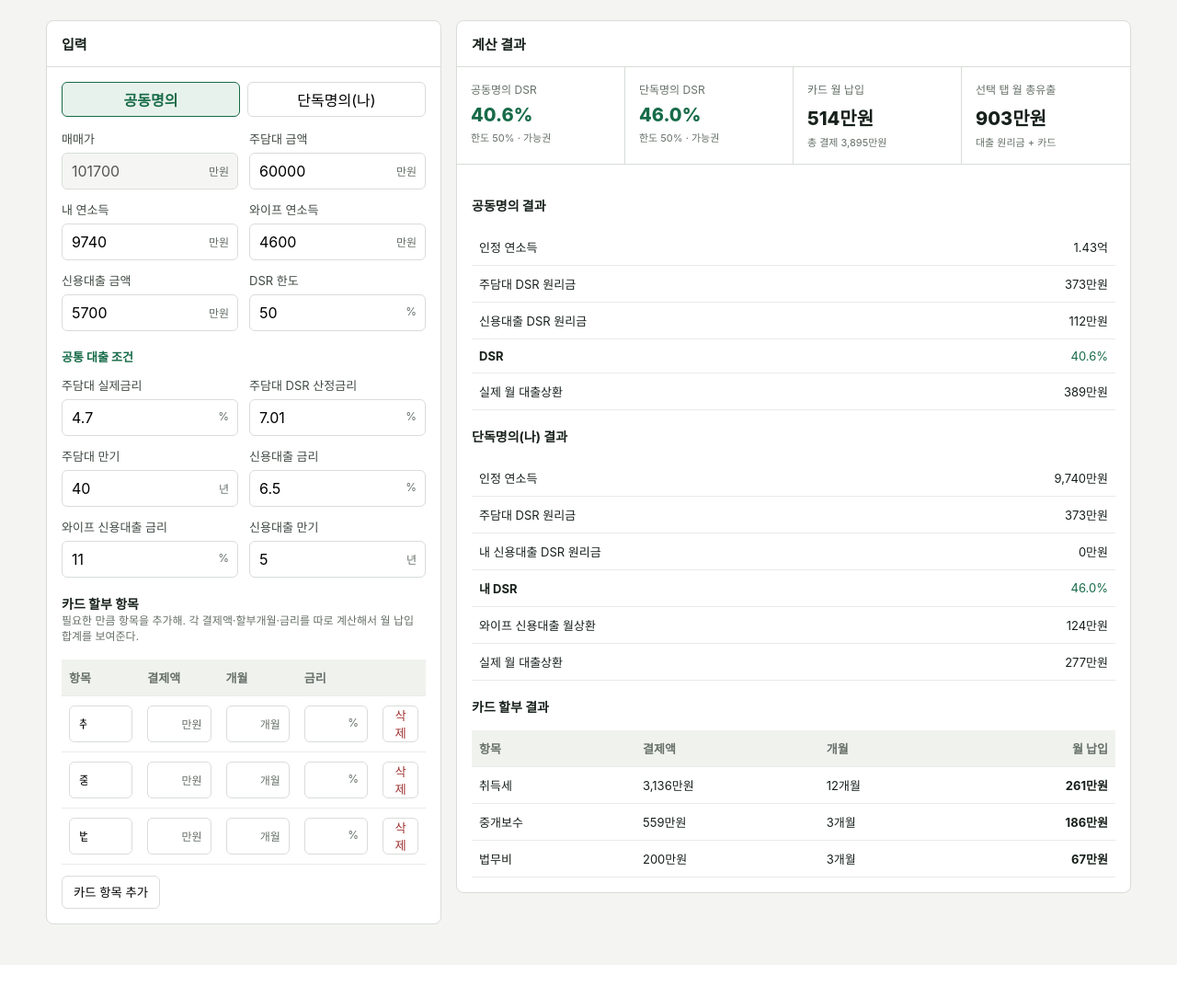
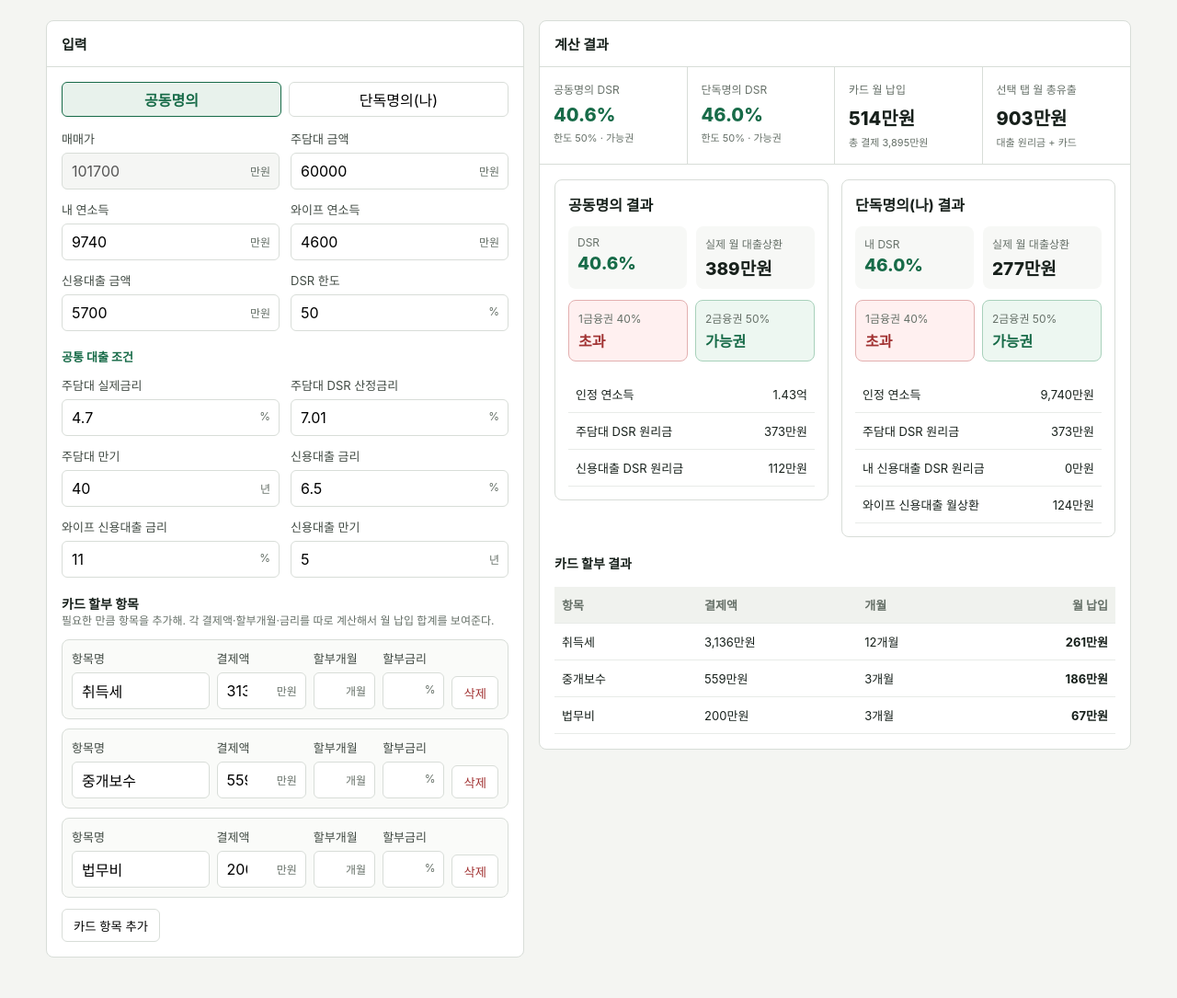
Before and after one commit to WantAirpod/house-ai, a Python web app: template src/home_decision_ai/templates/financing_calculator.html in a window 1280 px wide. Shown: the part 69-1154 px from the top of the page at 92% size. Before the commit the page ends 1118 px from the top, so only its background shows below. Run offline with Jinja, Linux system fonts and the light colour scheme; the template is opened without the code that fills it, so the values that code supplies are empty.

Commit message:
Improve DSR result layout and card inputs

```diff
--- a/src/home_decision_ai/templates/financing_calculator.html
+++ b/src/home_decision_ai/templates/financing_calculator.html
@@ -19,7 +19,7 @@
       h1 { margin:0; font-size:22px; }
       .subtle { color:var(--muted); font-size:13px; margin-top:4px; }
       main { padding:22px 0 44px; }
-      .grid { display:grid; grid-template-columns:430px 1fr; gap:16px; align-items:start; }
+      .grid { display:grid; grid-template-columns:520px 1fr; gap:16px; align-items:start; }
       .panel { background:var(--surface); border:1px solid var(--line); border-radius:8px; overflow:hidden; }
       .panel h2 { margin:0; padding:14px 16px; border-bottom:1px solid var(--line); font-size:15px; }
       .body { padding:16px; }
@@ -53,10 +53,26 @@
       .warning { margin-top:12px; padding:10px 12px; border-left:3px solid var(--warning); background:var(--warning-soft); font-size:12px; line-height:1.5; }
       .warning.danger { border-color:var(--danger); background:var(--danger-soft); }
       .row-actions { display:flex; gap:8px; margin-top:12px; }
+      .result-grid { display:grid; grid-template-columns:1fr 1fr; gap:14px; align-items:start; }
+      .result-card { border:1px solid var(--line); border-radius:8px; padding:14px; background:#fff; }
+      .result-card h3 { margin:0; font-size:16px; }
+      .result-summary { display:grid; grid-template-columns:1fr 1fr; gap:10px; margin-top:12px; }
+      .pill { border-radius:8px; padding:10px; background:#f7f8f6; }
+      .pill-label { color:var(--muted); font-size:12px; }
+      .pill-value { margin-top:4px; font-size:19px; font-weight:800; }
+      .bank-judgement { display:grid; grid-template-columns:1fr 1fr; gap:8px; margin-top:12px; }
+      .bank-box { border:1px solid var(--line); border-radius:8px; padding:10px; }
+      .bank-box.ok { border-color:#a8d1bb; background:#edf7f1; }
+      .bank-box.danger { border-color:#e3b0b0; background:#fff0f0; }
+      .bank-title { color:var(--muted); font-size:12px; }
+      .bank-result { margin-top:4px; font-size:16px; font-weight:800; }
+      .card-input-list { display:grid; gap:10px; margin-top:12px; }
+      .card-input-row { border:1px solid var(--line); border-radius:8px; padding:10px; background:#fafbf9; }
+      .card-input-fields { display:grid; grid-template-columns:2fr 1.3fr 0.9fr 0.9fr auto; gap:8px; align-items:end; }
       button { min-height:36px; border:1px solid var(--line); border-radius:6px; background:var(--surface); padding:0 12px; cursor:pointer; }
       .remove-card { color:var(--danger); }
-      @media (max-width:900px) { .grid { grid-template-columns:1fr; } .metrics { grid-template-columns:1fr 1fr; } }
-      @media (max-width:620px) { .fields,.metrics { grid-template-columns:1fr; } .header-inner { align-items:flex-start; flex-direction:column; padding:14px 0; } }
+      @media (max-width:1080px) { .grid,.result-grid { grid-template-columns:1fr; } .metrics { grid-template-columns:1fr 1fr; } }
+      @media (max-width:720px) { .fields,.metrics,.card-input-fields,.result-summary,.bank-judgement { grid-template-columns:1fr; } .header-inner { align-items:flex-start; flex-direction:column; padding:14px 0; } }
     </style>
   </head>
   <body>
@@ -167,10 +183,7 @@
 
             <h3 class="section-title">카드 할부 항목</h3>
             <div class="mini">필요한 만큼 항목을 추가해. 각 결제액·할부개월·금리를 따로 계산해서 월 납입 합계를 보여준다.</div>
-            <table>
-              <thead><tr><th>항목</th><th>결제액</th><th>개월</th><th>금리</th><th></th></tr></thead>
-              <tbody id="card-inputs"></tbody>
-            </table>
+            <div class="card-input-list" id="card-inputs"></div>
             <div class="row-actions">
               <button id="add-card" type="button">카드 항목 추가</button>
             </div>
@@ -186,28 +199,46 @@
             <div class="metric"><div class="metric-label">선택 탭 월 총유출</div><div class="metric-value" id="active-monthly-total">-</div><div class="metric-note">대출 원리금 + 카드</div></div>
           </div>
           <div class="body">
-            <h3 class="section-title">공동명의 결과</h3>
+            <div class="result-grid">
+              <section class="result-card">
+                <h3>공동명의 결과</h3>
+                <div class="result-summary">
+                  <div class="pill"><div class="pill-label">DSR</div><div class="pill-value" id="joint-dsr-row">-</div></div>
+                  <div class="pill"><div class="pill-label">실제 월 대출상환</div><div class="pill-value" id="joint-monthly-payment">-</div></div>
+                </div>
+                <div class="bank-judgement">
+                  <div class="bank-box" id="joint-bank1-box"><div class="bank-title">1금융권 40%</div><div class="bank-result" id="joint-bank1">-</div></div>
+                  <div class="bank-box" id="joint-bank2-box"><div class="bank-title">2금융권 50%</div><div class="bank-result" id="joint-bank2">-</div></div>
+                </div>
                 <table>
                   <tbody>
                     <tr><td>인정 연소득</td><td id="joint-income-result">-</td></tr>
                     <tr><td>주담대 DSR 원리금</td><td id="joint-mortgage-dsr-payment">-</td></tr>
                     <tr><td>신용대출 DSR 원리금</td><td id="joint-credit-dsr-payment">-</td></tr>
-                <tr><td><strong>DSR</strong></td><td id="joint-dsr-row">-</td></tr>
-                <tr><td>실제 월 대출상환</td><td id="joint-monthly-payment">-</td></tr>
                   </tbody>
                 </table>
+              </section>
 
-            <h3 class="section-title">단독명의(나) 결과</h3>
+              <section class="result-card">
+                <h3>단독명의(나) 결과</h3>
+                <div class="result-summary">
+                  <div class="pill"><div class="pill-label">내 DSR</div><div class="pill-value" id="solo-dsr-row">-</div></div>
+                  <div class="pill"><div class="pill-label">실제 월 대출상환</div><div class="pill-value" id="solo-monthly-payment">-</div></div>
+                </div>
+                <div class="bank-judgement">
+                  <div class="bank-box" id="solo-bank1-box"><div class="bank-title">1금융권 40%</div><div class="bank-result" id="solo-bank1">-</div></div>
+                  <div class="bank-box" id="solo-bank2-box"><div class="bank-title">2금융권 50%</div><div class="bank-result" id="solo-bank2">-</div></div>
+                </div>
                 <table>
                   <tbody>
                     <tr><td>인정 연소득</td><td id="solo-income-result">-</td></tr>
                     <tr><td>주담대 DSR 원리금</td><td id="solo-mortgage-dsr-payment">-</td></tr>
                     <tr><td>내 신용대출 DSR 원리금</td><td id="solo-credit-dsr-payment">-</td></tr>
-                <tr><td><strong>내 DSR</strong></td><td id="solo-dsr-row">-</td></tr>
                     <tr><td>와이프 신용대출 월상환</td><td id="solo-spouse-credit-payment">-</td></tr>
-                <tr><td>실제 월 대출상환</td><td id="solo-monthly-payment">-</td></tr>
                   </tbody>
                 </table>
+              </section>
+            </div>
 
             <h3 class="section-title">카드 할부 결과</h3>
             <table>
@@ -265,6 +296,18 @@
       };
       const pct = v => `${(Number.isFinite(v) ? v : 0).toFixed(1)}%`;
       const classByLimit = (value, limit) => value > limit ? "danger" : "ok";
+      function renderBank(prefix, dsr) {
+        [
+          { id:"bank1", limit:40 },
+          { id:"bank2", limit:50 },
+        ].forEach(bank => {
+          const ok = dsr <= bank.limit;
+          const result = document.getElementById(`${prefix}-${bank.id}`);
+          const box = document.getElementById(`${prefix}-${bank.id}-box`);
+          result.textContent = ok ? "가능권" : "초과";
+          box.className = `bank-box ${ok ? "ok" : "danger"}`;
+        });
+      }
       function annuity(principal, annualRatePercent, months) {
         if (principal <= 0) return 0;
         if (months <= 0) return 0;
@@ -325,15 +368,30 @@
         const tbody = document.getElementById("card-inputs");
         tbody.innerHTML = "";
         cards.forEach((card, index) => {
-          const tr = document.createElement("tr");
-          tr.innerHTML = `
-            <td><input data-card="${index}" data-field="label" value="${card.label}"></td>
-            <td><div class="input-wrap"><input data-card="${index}" data-field="amount" type="number" min="0" step="10" value="${Math.round(card.amount/10000)}"><span class="unit">만원</span></div></td>
-            <td><div class="input-wrap"><input data-card="${index}" data-field="months" type="number" min="1" step="1" value="${card.months}"><span class="unit">개월</span></div></td>
-            <td><div class="input-wrap"><input data-card="${index}" data-field="rate" type="number" min="0" step="0.1" value="${card.rate}"><span class="unit">%</span></div></td>
-            <td><button class="remove-card" type="button" data-remove="${index}">삭제</button></td>
+          const row = document.createElement("div");
+          row.className = "card-input-row";
+          row.innerHTML = `
+            <div class="card-input-fields">
+              <div>
+                <label>항목명</label>
+                <input data-card="${index}" data-field="label" value="${card.label}">
+              </div>
+              <div>
+                <label>결제액</label>
+                <div class="input-wrap"><input data-card="${index}" data-field="amount" type="number" min="0" step="10" value="${Math.round(card.amount/10000)}"><span class="unit">만원</span></div>
+              </div>
+              <div>
+                <label>할부개월</label>
+                <div class="input-wrap"><input data-card="${index}" data-field="months" type="number" min="1" step="1" value="${card.months}"><span class="unit">개월</span></div>
+              </div>
+              <div>
+                <label>할부금리</label>
+                <div class="input-wrap"><input data-card="${index}" data-field="rate" type="number" min="0" step="0.1" value="${card.rate}"><span class="unit">%</span></div>
+              </div>
+              <button class="remove-card" type="button" data-remove="${index}">삭제</button>
+            </div>
           `;
-          tbody.appendChild(tr);
+          tbody.appendChild(row);
         });
         tbody.querySelectorAll("input").forEach(input => input.addEventListener("input", event => {
           const index = Number(event.target.dataset.card);
@@ -362,7 +420,7 @@
         document.getElementById(`${prefix}-mortgage-dsr-payment`).textContent = compactWon(result.mortgageDsrPayment);
         document.getElementById(`${prefix}-credit-dsr-payment`).textContent = compactWon(result.creditDsrPayment);
         document.getElementById(`${prefix}-dsr-row`).textContent = pct(result.dsr);
-        document.getElementById(`${prefix}-dsr-row`).className = classByLimit(result.dsr, result.dsrLimit);
+        document.getElementById(`${prefix}-dsr-row`).className = `pill-value ${classByLimit(result.dsr, result.dsrLimit)}`;
         document.getElementById(`${prefix}-monthly-payment`).textContent = compactWon(result.monthlyPayment);
       }
       function calculate() {
@@ -397,6 +455,8 @@
 
         renderPlan("joint", joint);
         renderPlan("solo", solo);
+        renderBank("joint", joint.dsr);
+        renderBank("solo", solo.dsr);
         document.getElementById("solo-spouse-credit-payment").textContent = compactWon(spouseCreditMonthly);
 
         const cardResultBody = document.getElementById("card-results");
```
Lines whose indentation alone changed are shown as unchanged.
